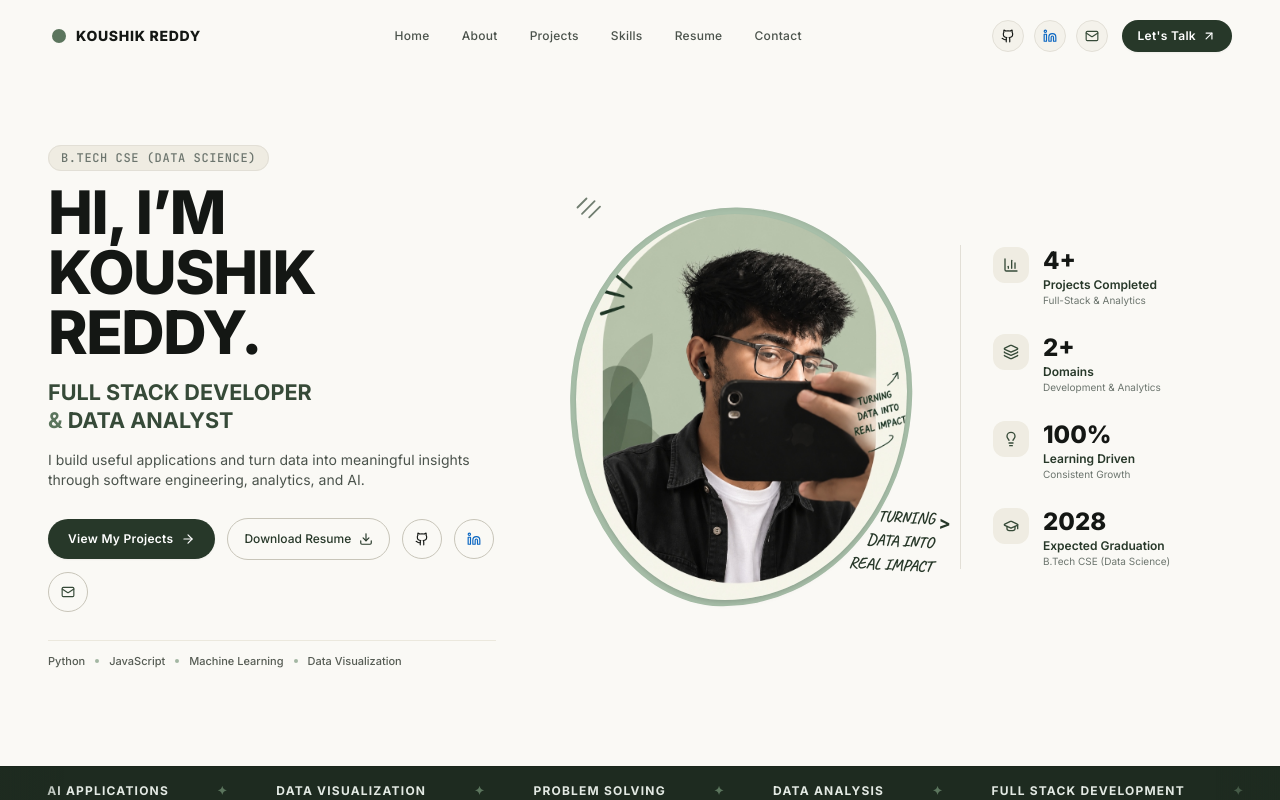
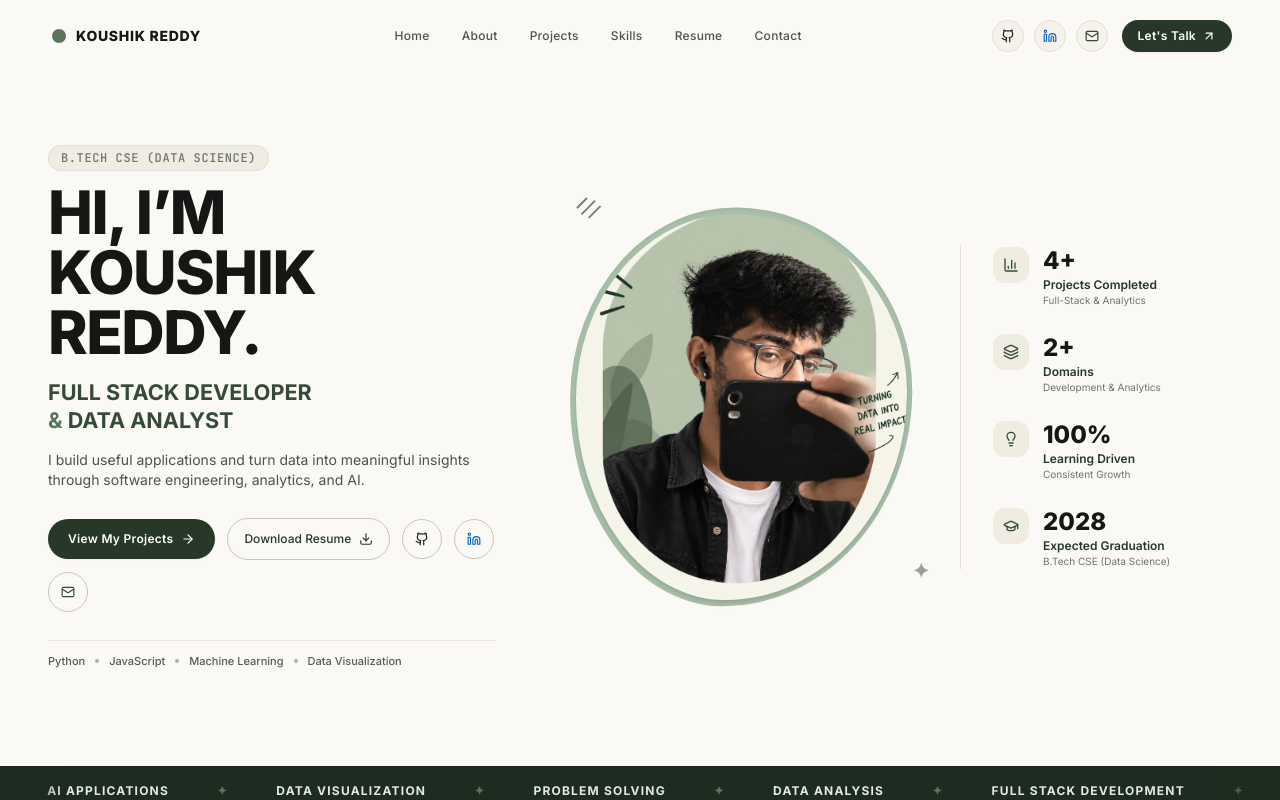
Before and after one commit to reddykoushik808-glitch/koushik_port13, a Next.js app: page / in a window 1280 px wide. Shown: the top 800 px of the page. Built offline with nearby package versions, Linux system fonts and the light colour scheme.

Commit message:
fix(hero): remove duplicate handwritten annotation text

```diff
--- a/src/components/Hero.tsx
+++ b/src/components/Hero.tsx
@@ -165,16 +165,9 @@ export default function Hero() {
                 )}
               </div>
 
-              {/* Handwritten annotation on portrait */}
-              <div className="absolute -right-3 sm:-right-7 bottom-10 z-20 pointer-events-none transform rotate-3 flex items-start gap-1">
-                <span className="handwriting text-sm sm:text-base font-bold text-[#273829] leading-tight text-right block max-w-[100px]">
-                  TURNING <br />
-                  DATA INTO <br />
-                  REAL IMPACT
-                </span>
-                <span className="text-[#273829] text-lg font-bold mt-0.5">
-                  &gt;
-                </span>
+              {/* Subtle accent corner sparkle */}
+              <div className="absolute -right-2 bottom-8 z-20 pointer-events-none text-[#364A38]/50">
+                <span className="text-xl font-bold">✦</span>
               </div>
             </div>
           </div>
```
